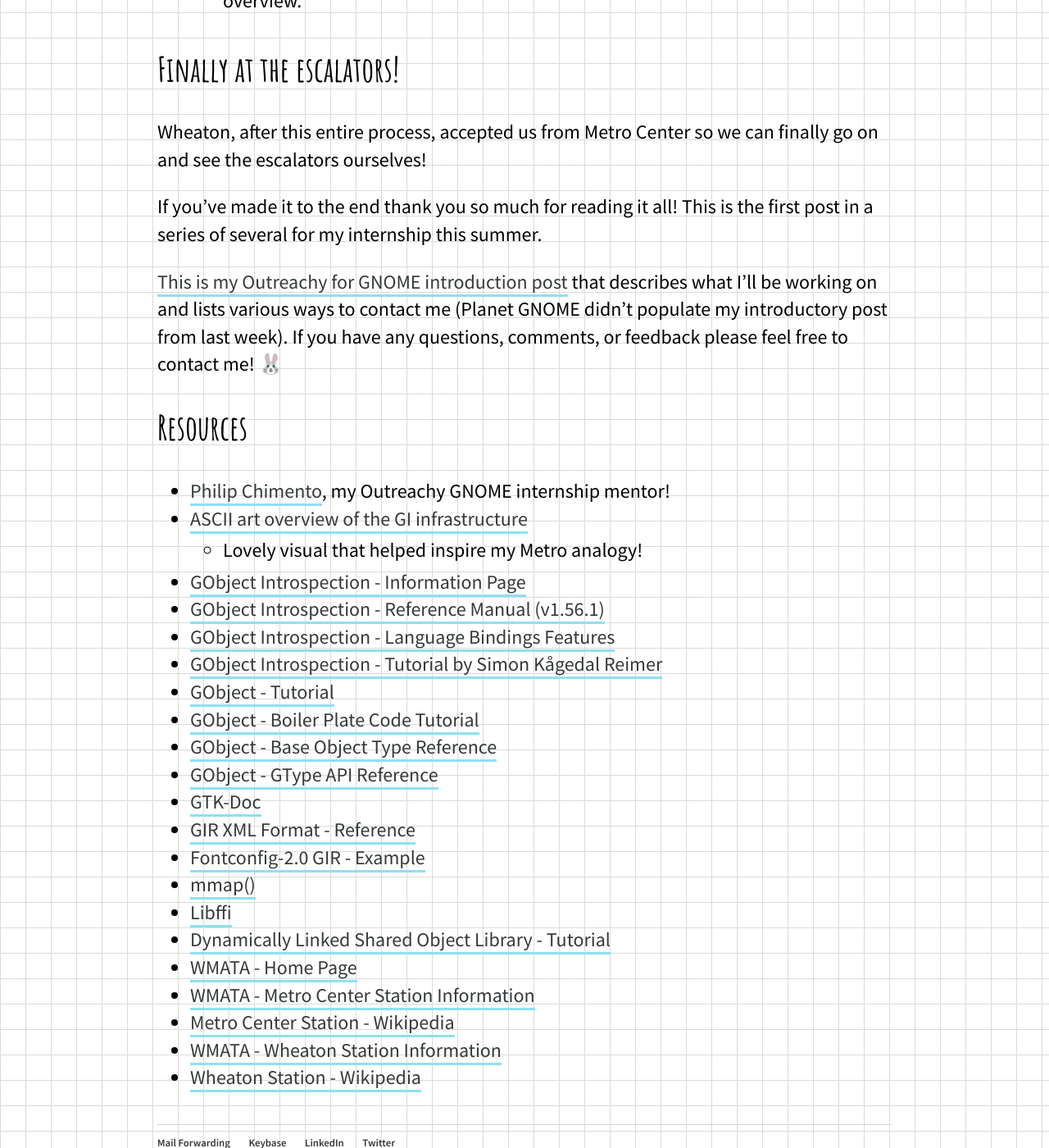
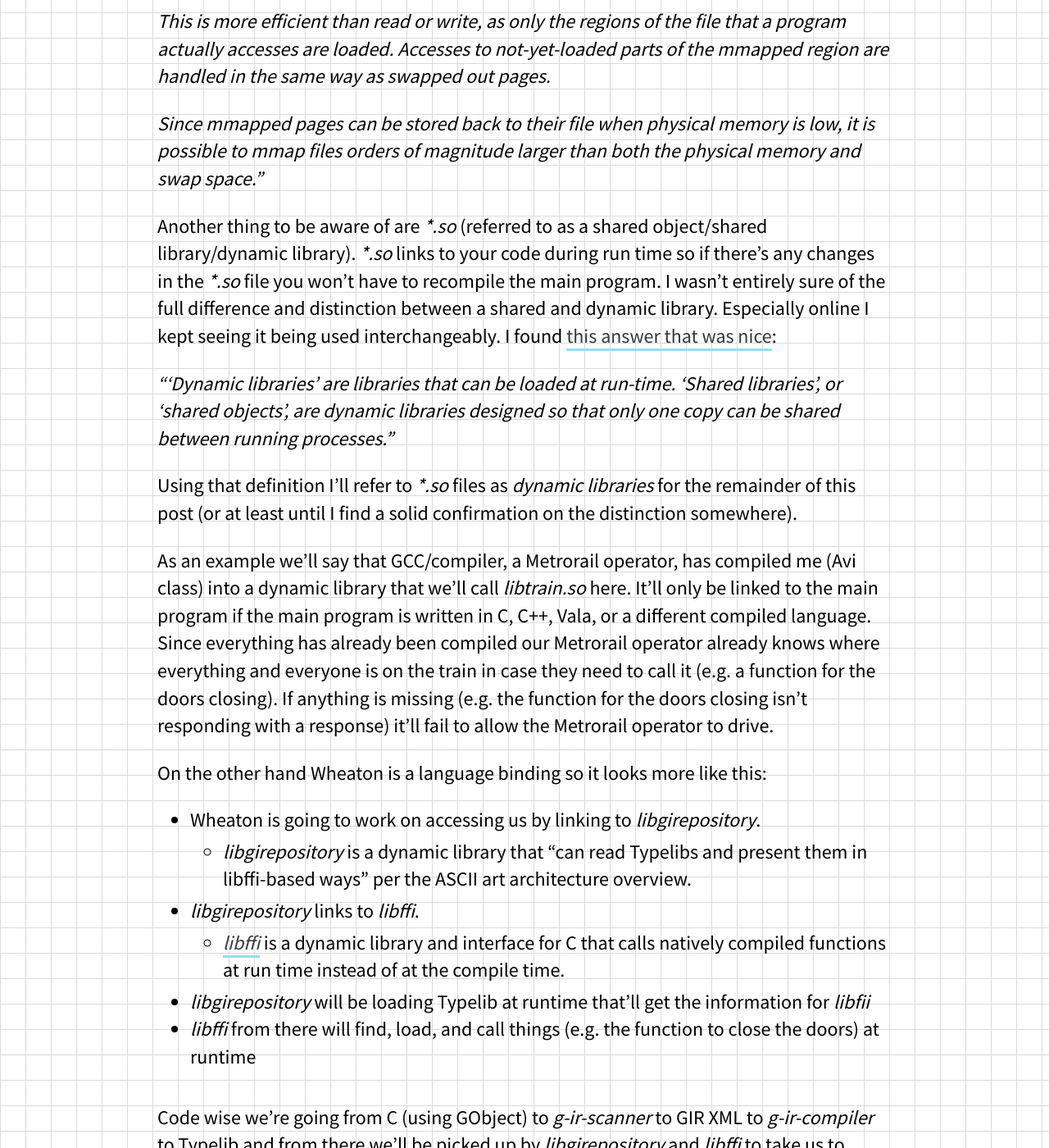
Before and after one commit to Avizc/avizc.github.io, a Jekyll site: the page built from _posts/2018-05-17-aboard-the-gi-train.md, in a window 1280 px wide and 1400 px high, scrolled down 8231 px. Shown: the whole window at 82% size. Built offline with Jekyll 4.4.1, drawn with Linux system fonts in a browser that asks for light colours; some of the changed text lies outside the part shown.

Commit message:
Updates and changes fixing issues

````diff
--- a/_posts/2018-05-17-aboard-the-gi-train.md
+++ b/_posts/2018-05-17-aboard-the-gi-train.md
@@ -23,7 +23,7 @@
 
 At Metro Center we begin with all of our GObject-based C libraries.
 
-A GObject is a language-indendent expression of Object Oriented Programming (OOP) concepts. OOP concepts aren't built into C but you can implement them so it becomes an API of sorts. From there we can write in C using GObject that will translate into whatever language you'd like to work in, which from there it'll use whatever is supported (e.g. classes in Java).
+A GObject is a language-independent expression of Object Oriented Programming (OOP) concepts. OOP concepts aren't built into C but you can implement them so it becomes an API of sorts. From there we can write in C using GObject that will translate into whatever language you'd like to work in, which from there it'll use whatever is supported (e.g. classes in Java).
 
 This example from Philip (with some editing from the chat) helped me personally understand GObjects:
 
@@ -33,7 +33,12 @@
 
 In my case I'd have *avi.h* and *avi.c* in my Avi library/class based from [GObject boiler plate code](https://developer.gnome.org/gobject/unstable/howto-gobject.html) with all of the library sources, [GType's](https://developer.gnome.org/gobject/stable/gobject-Type-Information.html), [GTK-Doc](https://developer.gnome.org/gtk-doc-manual/) comments on each of the unique things whether functions, properties, and so on outside of the boilerplate.
 
-Inside of *avi.c* and *avi.h* my *Avi* class would have a property *fav_train_series*, aka whatever my favourite train car series is (the 7000-series!) and in a *say_fav_series* method somewhere around there it would return *fav_train_series*.
+Inside of *avi.c* and *avi.h* my *Avi* class would have a property *fav-train-series*, aka whatever my favourite train car series is (the 7000-series!) and in an *avi_say_fav_series()* method somewhere around there it would return *fav-train-series*.
+
+A few things I learned from Philip and want to note here:
+
+* Property names in GObject are usually styled with dashes (-) instead of underscores (_) so it'd be *fav-train-series* instead of *fav_train_series*. Some language bindings (e.g. GJS) translate them to underscores (_) to match with their language syntax and style guide.
+* Method names in GObject are usually prefixed with the name of the class so it'd *avi_say_fav_series()* instead of *say_fav_series()*.
 
 *Note: This and the following for the rest should all be assumed to be pseudocode for all I know unless stated otherwise. I have not tested these samples. Personal comments from me will be after a 🐰 emoji.*
 
@@ -134,7 +139,9 @@
 </repository>
 ```
 
-That's cool and all but unless we're planning on using just the Vala binding we need to take this a step further. Wait, you're asking, why am I specifying Vala here? Vala is the only language binding that takes GIR as its input. [From the page describing features that different bindings use of GObject Introspection](https://wiki.gnome.org/Projects/GObjectIntrospection/BindingsFeatures) (check it out for further specific feature details):
+The above example will not work as it is missing several key things that would require for it to work including the repository xmlns attribute, C type annotations, attributes, identifiers, and more specifying which C symbols to load.
+
+Moving on that's cool and all but unless we're planning on using just the Vala binding we need to take this a step further. Wait, you're asking, why am I specifying Vala here? Vala is the only language binding that takes GIR as its input. [From the page describing features that different bindings use of GObject Introspection](https://wiki.gnome.org/Projects/GObjectIntrospection/BindingsFeatures) (check it out for further specific feature details):
 
 Binding | Language | Input | Kind
 :---: | :---: | :---: | :---:
@@ -158,6 +165,8 @@
 
 If you follow [Reimer's guide](http://helgo.net/simon/introspection-tutorial/stepfour.xhtml) on how to "Make it a library", the *libtool* utility is used to turn the class into its own shared and dynamic library. From there it's the same process of running *g-ir-scanner* (using the `--library` flag instad of `--program`) then *g-ir-compiler* away!
 
+Avi Note: There is currently an on-going debate on the popularity and usage difficulty/confusion of the Autotools suite, which includes the libtool utility, versus the Meson build system. [Emmanuele Bassi](https://www.bassi.io/), a GNOME contributor and a former director of the [GNOME Foundation Board](https://wiki.gnome.org/FoundationBoard/History), wrote a post on [moving libepoxy to Meson from Autotools](https://www.bassi.io/articles/2017/02/11/epoxy/) sharing details of what he found benchmark wise of as he reported: *"-building Epoxy with Meson on my Kaby Lake four Core i7 and NMVe SSD takes about 45% less time than building it with autotools."
+
 ## Wheaton accepting the train
 
 From the station's perspective, aka the language binding, it's using introspection during runtime to receive the train, aka the C (using GObject), GIR, and/or Typelib. [Here's awesome ASCII art overview](https://wiki.gnome.org/Projects/GObjectIntrospection/Architecture) showing the architecture of GObject Introspection!
@@ -170,12 +179,24 @@
 
 *Since mmapped pages can be stored back to their file when physical memory is low, it is possible to mmap files orders of magnitude larger than both the physical memory and swap space."*
 
-From here it goes two ways (that can also exchange between the two):
+Another thing to be aware of are **.so* (referred to as a shared object/shared library/dynamic library). **.so* links to your code during run time so if there's any changes in the **.so* file you won't have to recompile the main program. I wasn't entirely sure of the full difference and distinction between a shared and dynamic library. Especially online I kept seeing it being used interchangeably. I found [this answer that was nice](http://lua-users.org/lists/lua-l/2010-12/msg01152.html):
 
-* For the C (using GObject) itself one can use *gcc* then at deployment it now becomes a [dynamically linked shared object library](http://www.yolinux.com/TUTORIALS/LibraryArchives-StaticAndDynamic.html), **.so*, (that links to your code during run time so if there's changes in the **.so* file you won't have to recompile the main program), an example being libtrain.so, which is bridged to with *libffi*
-  * [*libffi*](https://en.wikipedia.org/wiki/Libffi) is a dynamically linked shared object library (**.so*) and interface for C that calls natively compiled functions at run time instead of at the compile time.
-* For our process of going from the C (using GObject) to *g-ir-scanner* to GIR XML to *g-ir-compiler* to Typelib we go with *libgirepository*.
-  * *libgirepository* is a dynamically linked shared object library (**.so*) that "can read Typelibs and present them in libffi-based ways" per the ASCII art architecture overview.
+*"'Dynamic libraries' are libraries that can be loaded at run-time. 'Shared libraries', or 'shared objects', are dynamic libraries designed so that only one copy can be shared between running processes."*
+
+Using that definition I'll refer to **.so* files as *dynamic libraries* for the remainder of this post (or at least until I find a solid confirmation on the distinction somewhere).
+
+As an example we'll say that GCC/compiler, a Metrorail operator, has compiled me (Avi class) into a dynamic library that we'll call *libtrain.so* here. It'll only be linked to the main program if the main program is written in C, C++, Vala, or a different compiled language. Since everything has already been compiled our Metrorail operator already knows where everything and everyone is on the train in case they need to call it (e.g. a function for the doors closing). If anything is missing (e.g. the function for the doors closing isn't responding with a response) it'll fail to allow the Metrorail operator to drive.
+
+On the other hand Wheaton is a language binding so it looks more like this:
+
+* Wheaton is going to work on accessing us by linking to *libgirepository*.
+  * *libgirepository* is a dynamic library that "can read Typelibs and present them in libffi-based ways" per the ASCII art architecture overview.
+* *libgirepository* links to *libffi*.
+  * [*libffi*](https://en.wikipedia.org/wiki/Libffi) is a dynamic library and interface for C that calls natively compiled functions at run time instead of at the compile time.
+* *libgirepository* will be loading Typelib at runtime that'll get the information for *libfii*
+* *libffi* from there will find, load, and call things (e.g. the function to close the doors) at runtime
+
+Code wise we're going from C (using GObject) to *g-ir-scanner* to GIR XML to *g-ir-compiler* to Typelib and from there we'll be picked up by *libgirepository* and *libffi* to take us to Wheaton.
 
 ## Finally at the escalators!
 
````
Also changed, not shown: other parts of _posts/2018-05-17-aboard-the-gi-train.md (+1 -1 lines).
